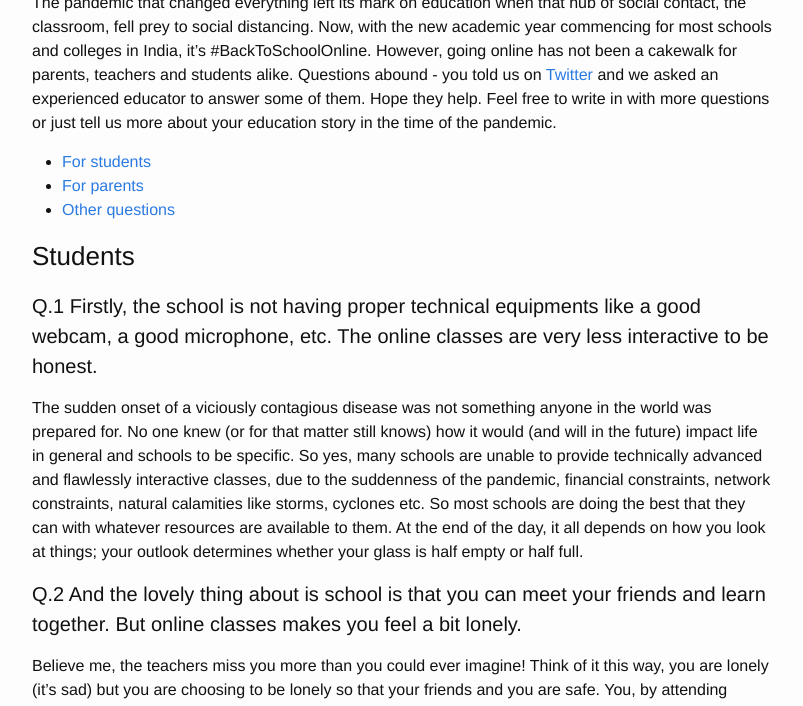
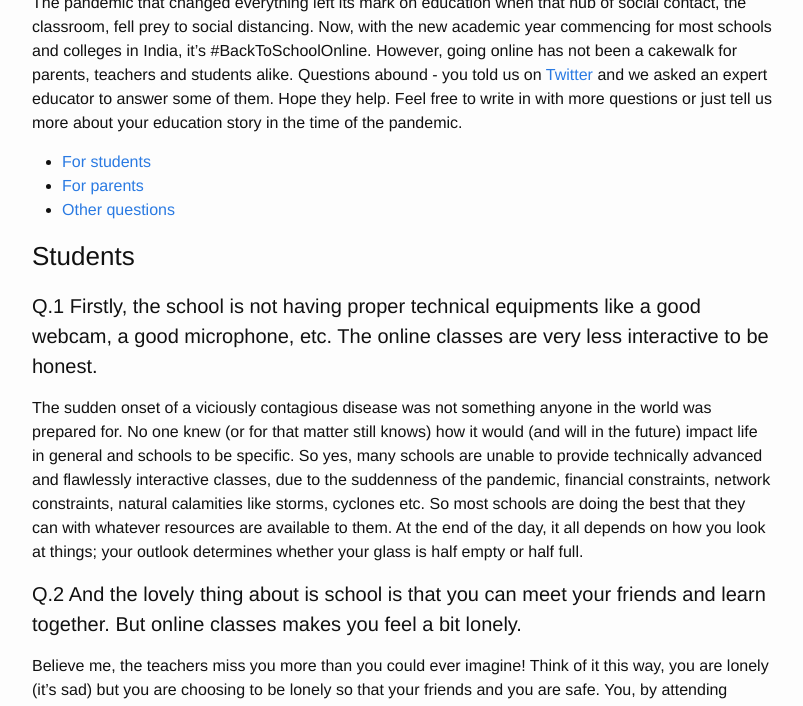
Before and after one commit to covid19india/blog, a Jekyll site: the page built from _posts/2020-06-23-backtoschoolonline.md, in a window 1280 px wide and 900 px high, scrolled down 357 px, cut to the strip 194-900 px from the top of the window. Shown: the whole strip, without its empty margins (238-1041 px from the left). Built offline with Jekyll 4.4.1, drawn with Linux system fonts in a browser that asks for light colours; a script that is not in the unit is left out; some of the changed text lies outside the part shown.

Commit message:
Update 2020-06-23-backtoschoolonline.md

```diff
--- a/_posts/2020-06-23-backtoschoolonline.md
+++ b/_posts/2020-06-23-backtoschoolonline.md
@@ -9,7 +9,7 @@
 ![Empty classroom](/assets/images/emptyclass.jpg)
  <sub><em>Photo by Ivan Aleksic on Unsplash</em></sub>
 
-The pandemic that changed everything left its mark on education when that hub of social contact, the classroom, fell prey to social distancing. Now, with the new academic year commencing for most schools and colleges in India, it's #BackToSchoolOnline. However, going online has not been a cakewalk for parents, teachers and students alike. Questions abound - you told us on [Twitter](https://twitter.com/covid19indiaorg/status/1268885077011902466) and we asked an experienced educator to answer some of them. Hope they help. Feel free to write in with more questions or just tell us more about your education story in the time of the pandemic.
+The pandemic that changed everything left its mark on education when that hub of social contact, the classroom, fell prey to social distancing. Now, with the new academic year commencing for most schools and colleges in India, it's #BackToSchoolOnline. However, going online has not been a cakewalk for parents, teachers and students alike. Questions abound - you told us on [Twitter](https://twitter.com/covid19indiaorg/status/1268885077011902466) and we asked an expert educator to answer some of them. Hope they help. Feel free to write in with more questions or just tell us more about your education story in the time of the pandemic.
 
 - [For students](#students)
 - [For parents](#parents)
@@ -58,5 +58,6 @@
 Unfortunately, everyone does not have a computer, mobile, internet connectivity and many other things that make life easy. There is unequal distribution in society, so what can be done? Well, if you have the means, please help out by sharing your resources, collecting funds and procuring a simple smart phone with data for deserving students, teaching a child while maintaining social distance. The government/ educational bodies have come up with wonderful initiatives such as classes on local DD channels, please find out about these and spread the word. Donate your old text books to students of the next batch. Revise old lessons; improve your writing skills by editing and re-editing your compositions.    The gadget is there to aid us not to incapacitate us. All the best!
 
 Courtesy:
-#### Marianne Johannes, Headmistress
+#### Marianne Johannes
+Headmistress
 Kolkata
```
